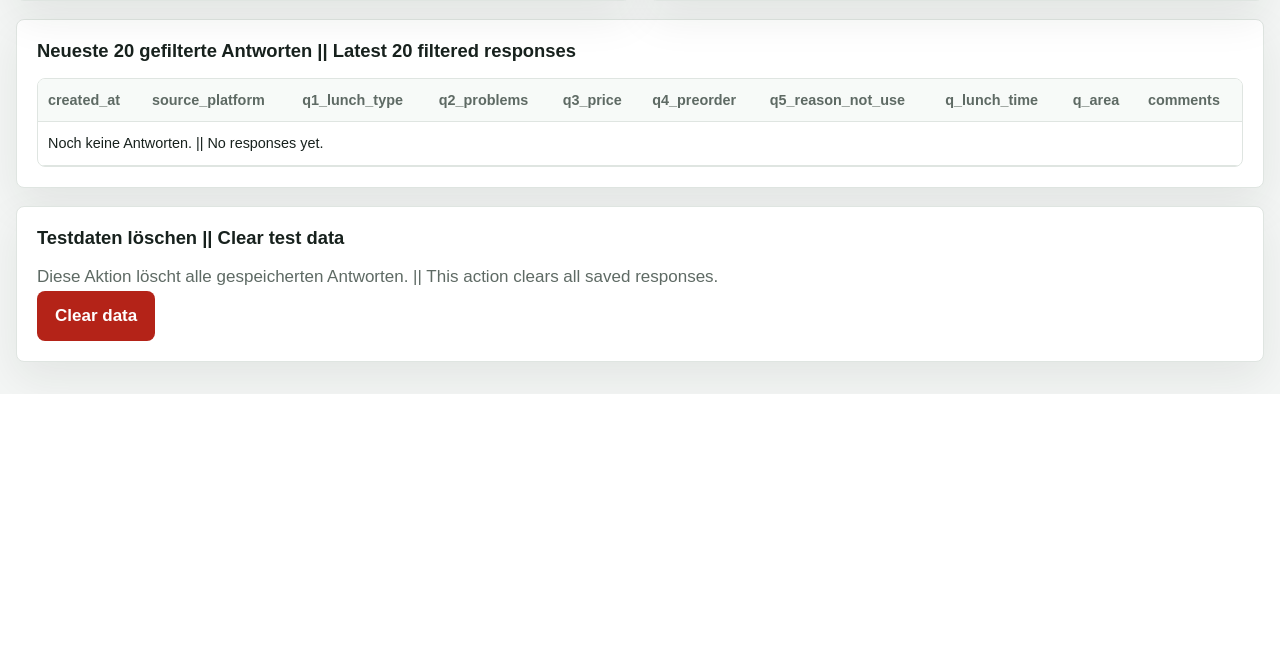
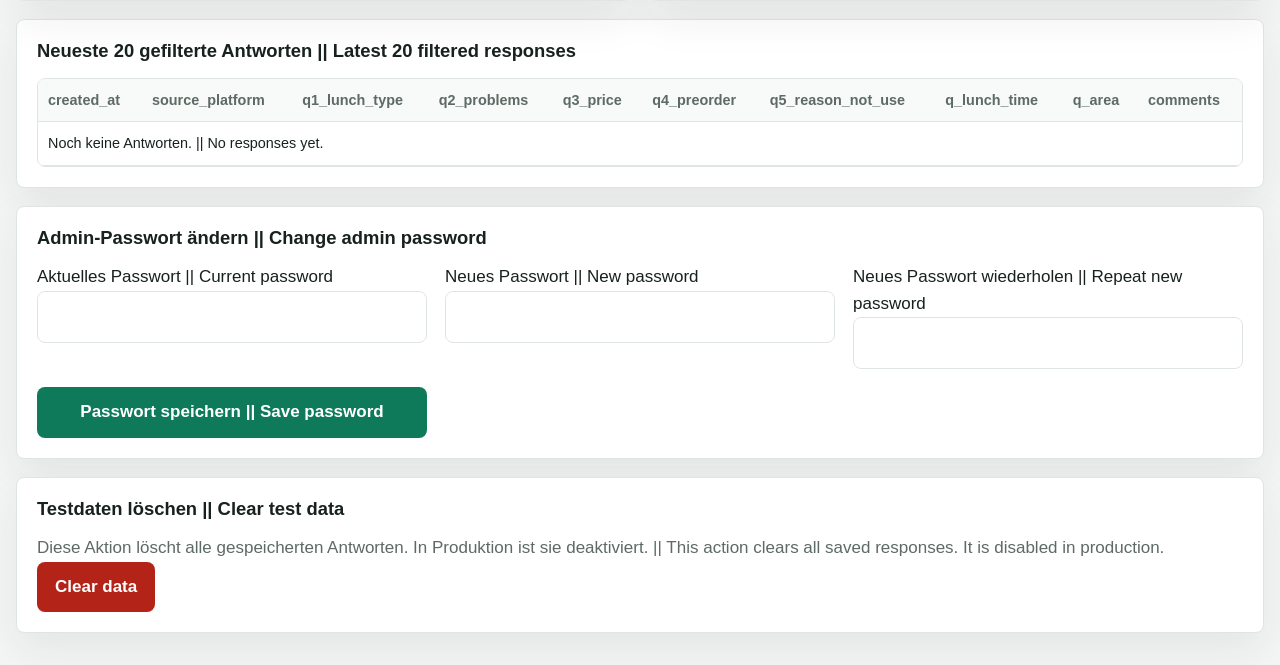
Before and after one commit to zeppelin0574/Umfrage_planbares_Essen_in_Frankfurt, a Flask app: page /admin/export in a window 1280 px wide. Shown: the part 2602-3267 px from the top of the page. Before the commit the page ends 2996 px from the top, so only its background shows below. Run offline with Flask 3, Linux system fonts and the light colour scheme; the visitor is signed in with stand-in values (Sample User, id 1).

Commit message:
Prepare survey app for production deployment

```diff
--- a/app.py
+++ b/app.py
@@ -19,6 +19,7 @@ from flask import (
 )
 from flask_sqlalchemy import SQLAlchemy
 from sqlalchemy import Text, inspect, text
+from werkzeug.security import check_password_hash, generate_password_hash
 
 
 load_dotenv()
@@ -148,11 +149,22 @@ class ResponseEntry(db.Model):
     comments = db.Column(Text)
 
 
+class AdminSetting(db.Model):
+    __tablename__ = "admin_settings"
+
+    key = db.Column(db.Text, primary_key=True)
+    value = db.Column(Text, nullable=False)
+
+
 def create_app():
     app = Flask(__name__)
+    validate_production_config()
     app.config["SECRET_KEY"] = get_secret_key()
     app.config["SQLALCHEMY_DATABASE_URI"] = get_database_uri()
     app.config["SQLALCHEMY_TRACK_MODIFICATIONS"] = False
+    app.config["SESSION_COOKIE_HTTPONLY"] = True
+    app.config["SESSION_COOKIE_SAMESITE"] = "Lax"
+    app.config["SESSION_COOKIE_SECURE"] = is_production()
 
     db.init_app(app)
 
@@ -175,6 +187,28 @@ def get_database_uri():
     return "sqlite:///" + os.path.join(data_dir, "survey.db")
 
 
+def is_production():
+    return os.getenv("APP_ENV", "development").lower() == "production"
+
+
+def validate_production_config():
+    if not is_production():
+        return
+
+    missing = []
+    if not os.getenv("DATABASE_URL"):
+        missing.append("DATABASE_URL")
+    elif os.getenv("DATABASE_URL", "").startswith("sqlite"):
+        missing.append("non-SQLite DATABASE_URL")
+    if not os.getenv("SECRET_KEY"):
+        missing.append("SECRET_KEY")
+    if not os.getenv("ADMIN_PASSWORD") and not os.getenv("ADMIN_PASSWORD_HASH"):
+        missing.append("ADMIN_PASSWORD or ADMIN_PASSWORD_HASH")
+    if missing:
+        joined = ", ".join(missing)
+        raise RuntimeError(f"Production configuration missing required environment variable(s): {joined}")
+
+
 def get_secret_key():
     secret_key = os.getenv("SECRET_KEY")
     if secret_key:
@@ -194,6 +228,22 @@ def get_admin_password():
 def initialize_database():
     db.create_all()
     ensure_response_columns()
+    initialize_admin_password_hash()
+
+
+def initialize_admin_password_hash():
+    existing = db.session.get(AdminSetting, "admin_password_hash")
+    if existing:
+        return
+
+    env_hash = os.getenv("ADMIN_PASSWORD_HASH")
+    if env_hash:
+        password_hash = env_hash
+    else:
+        password_hash = generate_password_hash(get_admin_password())
+
+    db.session.add(AdminSetting(key="admin_password_hash", value=password_hash))
+    db.session.commit()
 
 
 def ensure_response_columns():
@@ -247,7 +297,7 @@ def register_routes(app):
 
         if request.method == "POST":
             password = request.form.get("password", "")
-            if password == get_admin_password():
+            if verify_admin_password(password):
                 session["admin_logged_in"] = True
                 return redirect(url_for("admin_export"))
             flash("Falsches Passwort. || Incorrect password.", "error")
@@ -280,6 +330,7 @@ def register_routes(app):
             filters=filters,
             filter_options=load_filter_options(),
             export_query=request.query_string.decode("utf-8"),
+            allow_clear_data=not is_production(),
         )
 
     @app.route("/admin/report")
@@ -312,9 +363,35 @@ def register_routes(app):
         rows = query_responses(filters).order_by(ResponseEntry.id.asc()).all()
         return export_statistics_csv(load_statistics(rows))
 
+    @app.route("/admin/change-password", methods=["POST"])
+    @admin_required
+    def change_admin_password():
+        current_password = request.form.get("current_password", "")
+        new_password = request.form.get("new_password", "")
+        confirm_password = request.form.get("confirm_password", "")
+
+        if not verify_admin_password(current_password):
+            flash("Aktuelles Passwort ist falsch. || Current password is incorrect.", "error")
+            return redirect(url_for("admin_export"))
+        if new_password != confirm_password:
+            flash("Neue Passwörter stimmen nicht überein. || New passwords do not match.", "error")
+            return redirect(url_for("admin_export"))
+        if len(new_password) < 16:
+            flash("Das neue Passwort muss mindestens 16 Zeichen haben. || The new password must be at least 16 characters.", "error")
+            return redirect(url_for("admin_export"))
+
+        setting = db.session.get(AdminSetting, "admin_password_hash")
+        setting.value = generate_password_hash(new_password)
+        db.session.commit()
+        flash("Admin-Passwort wurde aktualisiert. || Admin password has been updated.", "success")
+        return redirect(url_for("admin_export"))
+
     @app.route("/admin/clear-data", methods=["POST"])
     @admin_required
     def clear_data():
+        if is_production():
+            flash("Daten löschen ist in Produktion deaktiviert. || Clearing data is disabled in production.", "error")
+            return redirect(url_for("admin_export"))
         confirmation = request.form.get("confirm_clear")
         if confirmation == "yes":
             db.session.query(ResponseEntry).delete()
@@ -323,6 +400,10 @@ def register_routes(app):
         else:
             flash("Löschen wurde nicht bestätigt. || Clear action was not confirmed.", "error")
         return redirect(url_for("admin_export"))
+
+    @app.route("/health")
+    def health():
+        return {"status": "ok"}
 
 
 def render_survey(form, source_platform=None, status_code=200):
@@ -343,6 +424,13 @@ def admin_required(view_func):
         return view_func(*args, **kwargs)
 
     return wrapped
+
+
+def verify_admin_password(password):
+    setting = db.session.get(AdminSetting, "admin_password_hash")
+    if not setting:
+        return password == get_admin_password()
+    return check_password_hash(setting.value, password)
 
 
 def validate_submission(form):
@@ -612,4 +700,4 @@ app = create_app()
 
 
 if __name__ == "__main__":
-    app.run(debug=True)
+    app.run(debug=os.getenv("FLASK_DEBUG") == "1")
--- a/requirements.txt
+++ b/requirements.txt
@@ -2,3 +2,4 @@ Flask
 Flask-SQLAlchemy
 python-dotenv
 psycopg[binary]
+gunicorn
--- /dev/null
+++ b/runtime.txt
@@ -0,0 +1 @@
+python-3.11.9
--- a/static/style.css
+++ b/static/style.css
@@ -102,6 +102,7 @@ h3 {
 
 .subtitle,
 .privacy-note,
+.trust-note,
 .muted {
   color: var(--muted);
 }
@@ -274,7 +275,8 @@ button:hover,
   max-width: 460px;
 }
 
-.login-form {
+.login-form,
+.settings-form {
   display: grid;
   gap: 18px;
 }
@@ -410,8 +412,17 @@ button:hover,
 }
 
 .table-card,
+.settings-card,
 .danger-zone {
   margin-top: 18px;
+}
+
+.settings-form {
+  grid-template-columns: repeat(3, minmax(0, 1fr));
+}
+
+.settings-form button {
+  align-self: end;
 }
 
 .table-wrap {
@@ -501,7 +512,8 @@ th {
   }
 
   .admin-grid,
-  .filters-form {
+  .filters-form,
+  .settings-form {
     grid-template-columns: 1fr;
   }
 
--- a/templates/admin.html
+++ b/templates/admin.html
@@ -163,14 +163,35 @@
         </div>
       </section>
 
-      <section class="admin-card danger-zone">
-        <h2>Testdaten löschen || Clear test data</h2>
-        <p>Diese Aktion löscht alle gespeicherten Antworten. || This action clears all saved responses.</p>
-        <form method="post" action="{{ url_for('clear_data') }}" onsubmit="return confirm('Are you sure you want to clear all data?');">
-          <input type="hidden" name="confirm_clear" value="yes">
-          <button class="danger-button" type="submit">Clear data</button>
+      <section class="admin-card settings-card">
+        <h2>Admin-Passwort ändern || Change admin password</h2>
+        <form method="post" action="{{ url_for('change_admin_password') }}" class="settings-form">
+          <label>
+            <span>Aktuelles Passwort || Current password</span>
+            <input type="password" name="current_password" required>
+          </label>
+          <label>
+            <span>Neues Passwort || New password</span>
+            <input type="password" name="new_password" minlength="16" required>
+          </label>
+          <label>
+            <span>Neues Passwort wiederholen || Repeat new password</span>
+            <input type="password" name="confirm_password" minlength="16" required>
+          </label>
+          <button type="submit">Passwort speichern || Save password</button>
         </form>
       </section>
+
+      {% if allow_clear_data %}
+        <section class="admin-card danger-zone">
+          <h2>Testdaten löschen || Clear test data</h2>
+          <p>Diese Aktion löscht alle gespeicherten Antworten. In Produktion ist sie deaktiviert. || This action clears all saved responses. It is disabled in production.</p>
+          <form method="post" action="{{ url_for('clear_data') }}" onsubmit="return confirm('Are you sure you want to clear all data?');">
+            <input type="hidden" name="confirm_clear" value="yes">
+            <button class="danger-button" type="submit">Clear data</button>
+          </form>
+        </section>
+      {% endif %}
     {% endif %}
   </main>
 </body>
--- a/templates/index.html
+++ b/templates/index.html
@@ -32,6 +32,8 @@
 
       <div id="survey-content">
         <p class="bilingual-text">Hallo! Ich bin Student und führe für ein Seminar eine kurze Umfrage zum Mittagessen in Frankfurt durch. Bitte wählen Sie einfach die passende Antwort aus. Vielen Dank für Ihre Unterstützung! || Hello! I am a student conducting a short seminar survey about lunch in Frankfurt. Please simply select the answer that fits best. Thank you very much for your support!</p>
+
+        <p class="trust-note bilingual-text">Diese Umfrage ist Teil einer Seminararbeit an der Uni Marburg. || This survey is part of a seminar project at the University of Marburg.</p>
 
         <p class="privacy-note privacy-box bilingual-text">Diese Umfrage ist anonym. Es werden keine Namen, E-Mail-Adressen, IP-Adressen oder Reddit-Nutzernamen gespeichert. Bitte geben Sie keine persönlichen Daten in das Kommentarfeld ein. || This survey is anonymous. No names, email addresses, IP addresses, or Reddit usernames are stored. Please do not enter personal data in the comment field.</p>
 
@@ -131,8 +133,8 @@
           <label class="textarea-label question-block">
             <span class="progress-text">Optional || Optional</span>
             <span class="bilingual-text">Zusätzliche Anmerkungen / Vorschläge || Additional comments / suggestions</span>
-            <textarea name="comments" rows="4">{{ form.get('comments', '') }}</textarea>
-            <small class="field-note">Bitte keine persönlichen Daten eingeben. || Please do not enter personal data.</small>
+            <textarea name="comments" rows="4" maxlength="1000">{{ form.get('comments', '') }}</textarea>
+            <small class="field-note">Max. 1000 Zeichen. Bitte keine persönlichen Daten eingeben. || Max. 1000 characters. Please do not enter personal data.</small>
           </label>
 
           <button type="submit">Umfrage beenden || Finish survey</button>
```
Also changed, not shown: README.md, 3 other files.
